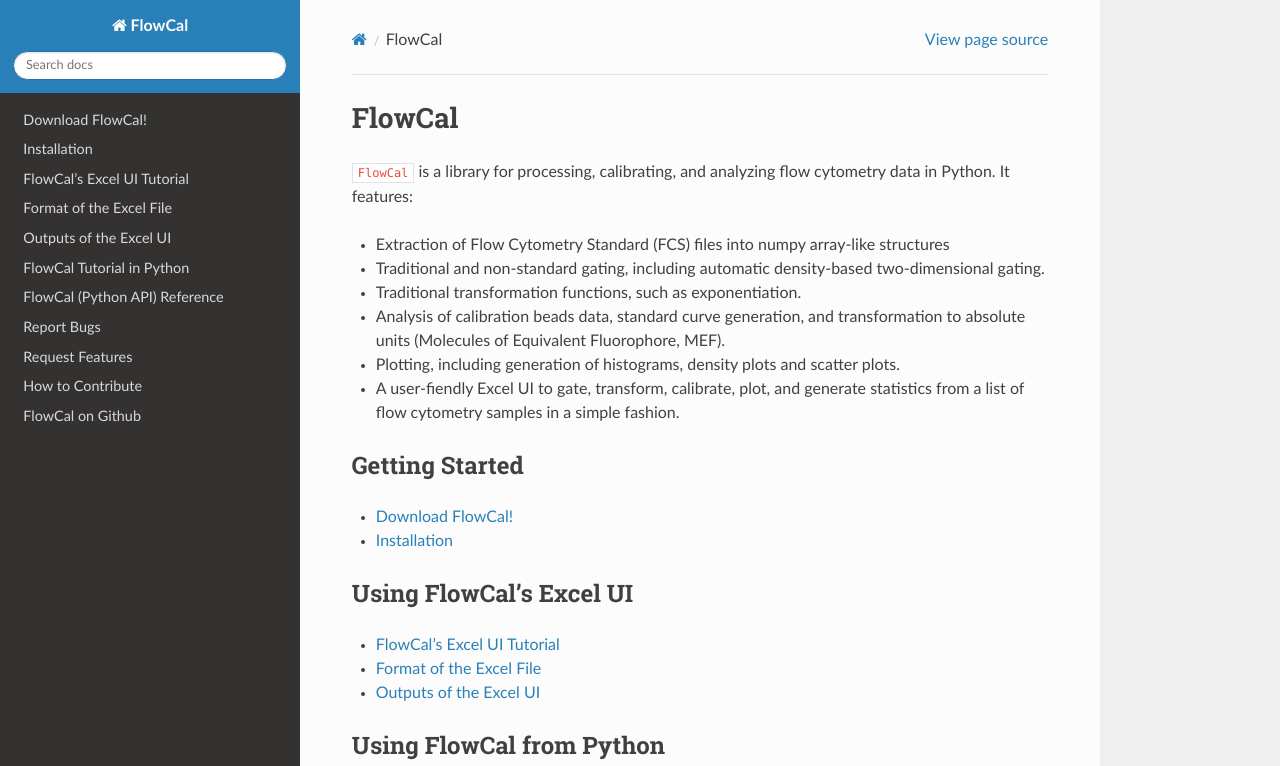
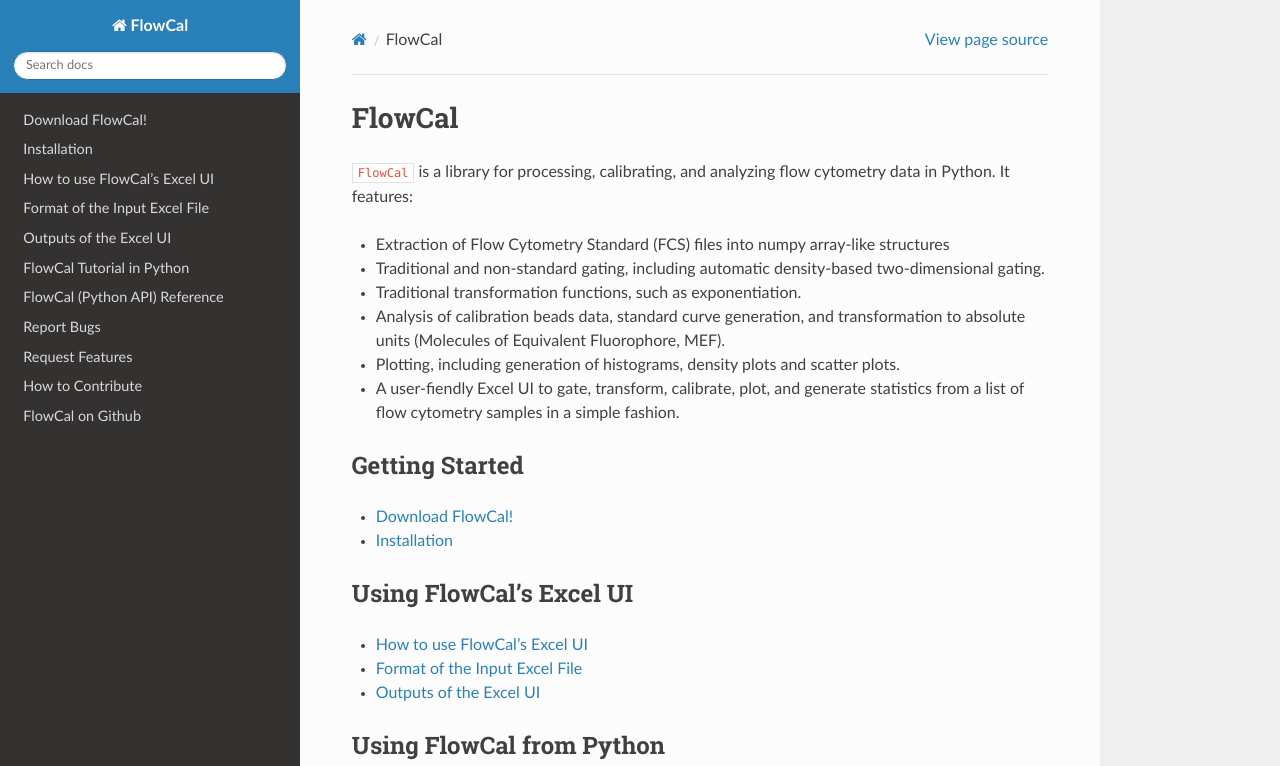
Before and after one commit to taborlab/FlowCal, a Sphinx documentation site: the page built from doc/index.rst, in a window 1280 px wide and 1198 px high. Shown: the top 766 px of the window. Built offline with Sphinx 7.4.7 and the Read the Docs theme 2.0.0, drawn with Linux system fonts in a browser that asks for light colours; the version number could not be read and is left out.

Commit message:
Updated tutorial on the Excel UI.

```diff
--- a/doc/format_excel.rst
+++ b/doc/format_excel.rst
@@ -1,5 +1,5 @@
-Format of the Excel File
-========================
+Format of the Input Excel File
+==============================
 
 ``FlowCal``'s Excel interface requires a properly formatted Excel file that depicts the samples to be analyzed and the data processing parameters. The Excel input file must have at least three sheets, named **Instruments**, **Beads**, and **Samples**. Other sheets may be present, but ``FlowCal`` will ignore them.
 
--- a/doc/index.rst
+++ b/doc/index.rst
@@ -31,7 +31,7 @@ Using FlowCal's Excel UI
 .. toctree::
    :maxdepth: 1
 
-   tutorial_excel.rst
+   howto_excel.rst
    format_excel.rst
    output_excel.rst
 
```
Also changed, not shown: doc/howto_excel.rst (added, +13 -0 lines), doc/tutorial_excel.rst (deleted, +0 -9 lines).
